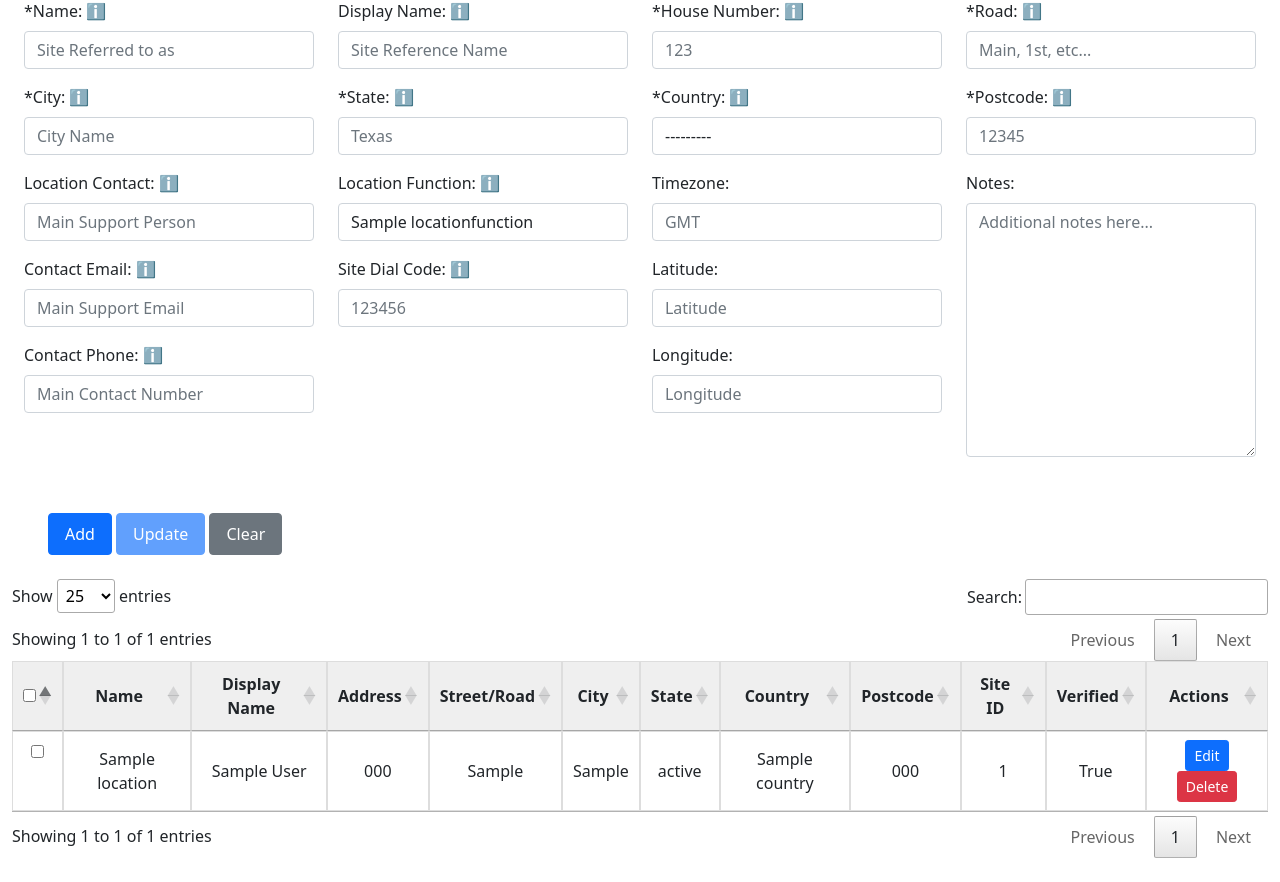
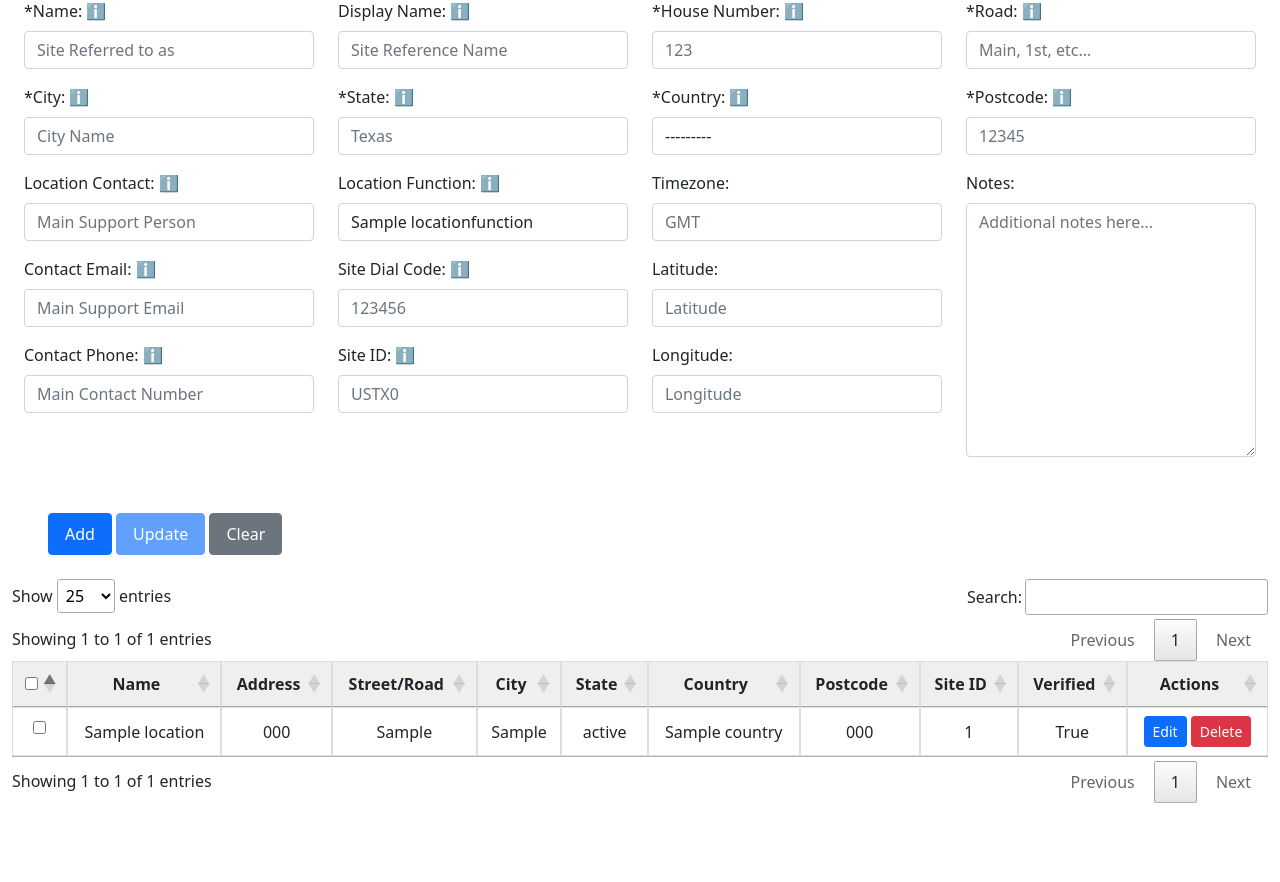
Before and after one commit to cschrachta/telephony_tracker_python, a Django app: page /telephony/location/ in a window 1280 px wide. Shown: the part 239-1121 px from the top of the page. After the commit the page ends 1042 px from the top, so only its background shows below. Run offline with Django 5.2, Linux system fonts and the light colour scheme; tables that the repository leaves empty hold one stand-in row (values such as "Sample post"); some libraries are stand-ins or nearby versions.

Commit message:
added requirements.txt and template updates

```diff
--- a/telephony/forms.py
+++ b/telephony/forms.py
@@ -139,6 +139,7 @@ class LocationForm(forms.ModelForm):
             'contact_phone',
             'location_function',
             'site_dial_code',
+            'site_id',
             'notes',
         ]
 
@@ -161,6 +162,7 @@ class LocationForm(forms.ModelForm):
             'contact_phone': forms.TextInput(attrs={'placeholder': 'Main Contact Number'}),
             'location_function': forms.Select(attrs={'placeholder': 'Admin, Manufacturing, etc...'}),
             'site_dial_code': forms.TextInput(attrs={'placeholder': '123456'}),
+            'site_id': forms.TextInput(attrs={'placeholder': 'USTX0'}),
             'timezone': forms.TextInput(attrs={'placeholder': 'GMT'}),
             'notes': forms.Textarea(attrs={'placeholder': 'Additional notes here...'}),
         }
--- a/telephony/templates/telephony/base.html
+++ b/telephony/templates/telephony/base.html
@@ -213,12 +213,12 @@
     document.querySelectorAll('.{{ table_class }} tr[data-id]').forEach(function (row) {
       row.addEventListener('click', function () {
         var id = row.getAttribute('data-id');
-        fetch('/telephony/{{ clear_view_url }}/' + id + '/')
+        fetch('{{ clear_view_url }}' + id + '/edit')
           .then(response => response.json())
           .then(data => {
             // Populate form fields dynamically
             {% for field in form_fields %}
-            document.getElementById('id_{{ field }}').value = data.{{ field }};
+              document.getElementById('id_{{ field }}').value = data.{{ field }};
             {% endfor %}
           });
       });
--- a/telephony/templates/telephony/location.html
+++ b/telephony/templates/telephony/location.html
@@ -69,6 +69,10 @@
             <label for="id_site_dial_code" class="form-label">Site Dial Code:<span class="info-icon" data-bs-toggle="tooltip" title="If a unique code/prefix is required to be dialed internally when calling this facility instead of using a public number."> ℹ️</span></label>
             {{ form.site_dial_code|add_class:"form-control" }}
           </div>
+          <div>
+            <label for="id_site_id" class="form-label">Site ID:<span class="info-icon" data-bs-toggle="tooltip" title="A system generated unique code that is used to reference this location in location specific remote equipment."> ℹ️</span></label>
+            {{ form.site_id|add_class:"form-control" }}
+          </div>
         </div>
         <div class="col-md-4">
           <div>
--- a/telephony/templatetags/custom_filters.py
+++ b/telephony/templatetags/custom_filters.py
@@ -1,6 +1,7 @@
 # telephony/templatetags/custom_filters.py
 from django import template
 import django_filters
+from django.urls import reverse_lazy, reverse
 from telephony.models import Location, ServiceProvider, CircuitDetail, PhoneNumber, Country, UsageType, PhoneNumberRange
 
 register = template.Library()
--- a/telephony/views.py
+++ b/telephony/views.py
@@ -409,9 +409,9 @@ class ServiceProviderRepDeleteView(BaseDeleteView):
 class LocationListView(BaseListView):
     model = Location
     form_class = LocationForm
-    table_headers = ['Name', 'Display Name', 'Address', 'Street/Road', 'City', 'State', 'Country', 'Postcode', 'Site ID', 'Verified']
-    table_fields = ['name', 'display_name', 'house_number', 'road', 'city', 'state', 'country', 'postcode', 'site_id', 'verified_location']
-    form_fields = ['name', 'display_name', 'house_number', 'road', 'city', 'state', 'postcode', 'country', 'notes']
+    table_headers = ['Name', 'Address', 'Street/Road', 'City', 'State', 'Country', 'Postcode', 'Site ID', 'Verified']
+    table_fields = ['name', 'house_number', 'road', 'city', 'state', 'country', 'postcode', 'site_id', 'verified_location']
+    form_fields = ['name', 'display_name', 'house_number', 'road', 'city', 'state', 'postcode', 'country', 'site_id', 'notes']
 
     def get_context_data(self, **kwargs):
         context = super().get_context_data(**kwargs)
@@ -435,9 +435,9 @@ class LocationUpdateView(BaseUpdateView):
     model = Location
     form_class = LocationForm
     template_name = 'telephony/location.html'
-    table_headers = ['Name', 'Display Name', 'Address', 'Street/Road', 'City', 'State', 'Country', 'Postcode', 'Verified']
-    table_fields = ['name', 'display_name', 'house_number', 'road', 'city', 'state', 'country', 'postcode', 'verified_location']
-    form_fields = ['name', 'display_name', 'house_number', 'road', 'city', 'state', 'postcode', 'country', 'notes']
+    table_headers = ['Name', 'Display Name', 'Address', 'Street/Road', 'City', 'State', 'Country', 'Postcode', 'Site ID', 'Verified']
+    table_fields = ['name', 'display_name', 'house_number', 'road', 'city', 'state', 'country', 'postcode', 'site_id', 'verified_location']
+    form_fields = ['name', 'display_name', 'house_number', 'road', 'city', 'state', 'postcode', 'country', 'site_id', 'notes']
     success_url = reverse_lazy('telephony:location')
 
     def get_context_data(self, **kwargs):
@@ -538,6 +538,7 @@ class PhoneNumberListView(BaseListView):
         'phone_number_range',
         'circuit'
     ]
+
     def get_context_data(self, **kwargs):
         context = super().get_context_data(**kwargs)
         context.update({
@@ -600,6 +601,11 @@ class PhoneNumberUpdateView(BaseUpdateView):
         'phone_number_range',
         'circuit'
     ]
+
+    def phone_number_edit(request, pk):
+        phone_number = get_object_or_404(PhoneNumber, pk=pk)
+        data = {field.name: getattr(phone_number, field.name) for field in PhoneNumber._meta.fields}
+        return JsonResponse(data)
 
     def get_context_data(self, **kwargs):
         context = super().get_context_data(**kwargs)
```
Also changed, not shown: requirements.txt (+81 -81 lines).
